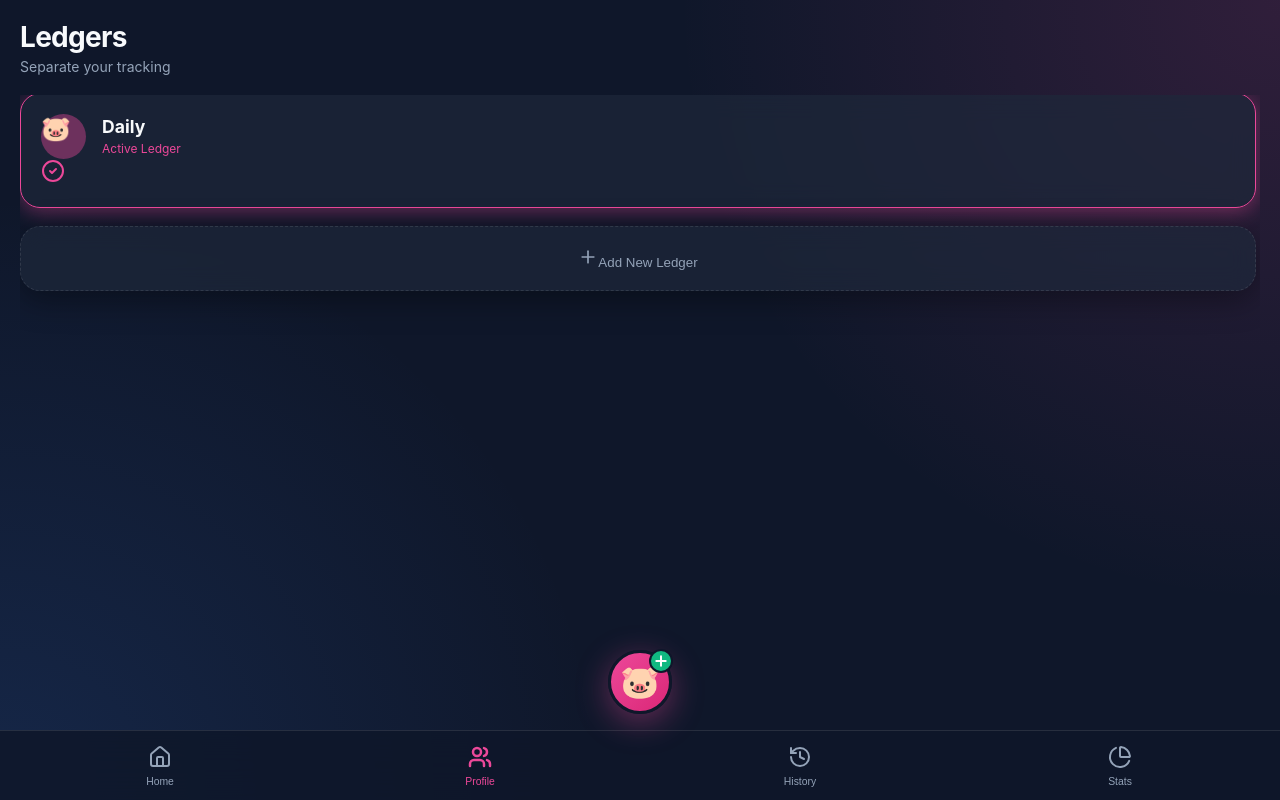
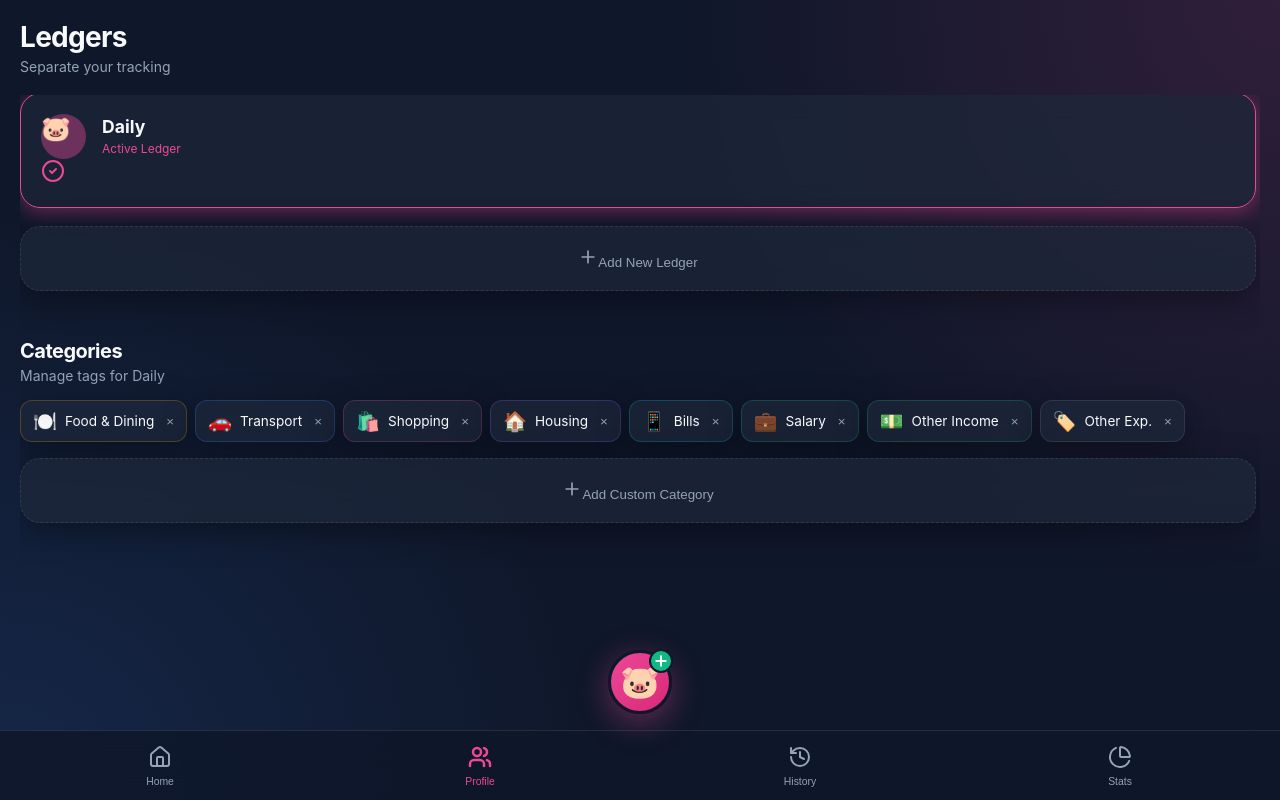
Before and after one commit to KJHsuHector/piggy-app, a React (Vite) app: page / in a window 1280 px wide. Both pictures are taken after a click on the button "Profile". Built offline with nearby package versions, Linux system fonts and the light colour scheme.

Commit message:
feat: implement custom dynamic emoji categories per profile

```diff
--- a/src/components/AddTransaction.jsx
+++ b/src/components/AddTransaction.jsx
@@ -1,20 +1,8 @@
 import React, { useState } from 'react';
 import { useTransactions } from '../context/TransactionContext';
-import { ShoppingBag, Coffee, Car, Home, Smartphone, Briefcase, DollarSign, Activity } from 'lucide-react';
-
-const CATEGORIES = [
-  { id: 'food', label: 'Food & Dining', icon: Coffee, color: '#f59e0b' },
-  { id: 'transport', label: 'Transport', icon: Car, color: '#3b82f6' },
-  { id: 'shopping', label: 'Shopping', icon: ShoppingBag, color: '#ec4899' },
-  { id: 'housing', label: 'Housing', icon: Home, color: '#8b5cf6' },
-  { id: 'bills', label: 'Bills', icon: Smartphone, color: '#06b6d4' },
-  { id: 'salary', label: 'Salary', icon: Briefcase, color: '#10b981', type: 'income' },
-  { id: 'other_in', label: 'Other Income', icon: DollarSign, color: '#10b981', type: 'income' },
-  { id: 'other_out', label: 'Other Exp.', icon: Activity, color: '#64748b' },
-];
 
 export const AddTransaction = ({ onSave }) => {
-  const { addTransaction } = useTransactions();
+  const { addTransaction, activeProfile } = useTransactions();
   const [amount, setAmount] = useState('0');
   const [type, setType] = useState('expense'); // 'expense' or 'income'
   const [category, setCategory] = useState(null);
@@ -53,7 +41,8 @@ export const AddTransaction = ({ onSave }) => {
     onSave();
   };
 
-  const filteredCategories = CATEGORIES.filter(c =>
+  const currentCategories = activeProfile?.categories || [];
+  const filteredCategories = currentCategories.filter(c =>
     type === 'expense' ? c.type !== 'income' : c.type === 'income'
   );
 
@@ -85,7 +74,6 @@ export const AddTransaction = ({ onSave }) => {
         <div className="section-title" style={{ flexShrink: 0 }}>Select Category</div>
         <div className="category-grid" style={{ flexShrink: 0 }}>
         {filteredCategories.map(cat => {
-          const Icon = cat.icon;
           const isSelected = category?.id === cat.id;
           return (
             <button
@@ -94,8 +82,8 @@ export const AddTransaction = ({ onSave }) => {
               onClick={() => setCategory(cat)}
               style={{ '--cat-color': cat.color }}
             >
-              <div className="cat-icon" style={{ background: isSelected ? cat.color : `${cat.color}20`, color: isSelected ? 'white' : cat.color }}>
-                <Icon size={24} />
+              <div className="cat-icon flex-center" style={{ background: isSelected ? cat.color : `${cat.color}20`, color: isSelected ? 'white' : cat.color, fontSize: '1.5rem' }}>
+                {cat.icon}
               </div>
               <span className="cat-label">{cat.label}</span>
             </button>
--- a/src/components/AnalysisDashboard.jsx
+++ b/src/components/AnalysisDashboard.jsx
@@ -1,19 +1,9 @@
 import React from 'react';
 import { useTransactions } from '../context/TransactionContext';
 import { PieChart, Pie, Cell, ResponsiveContainer, Tooltip } from 'recharts';
-import { ShoppingBag, Coffee, Car, Home, Smartphone, Activity } from 'lucide-react';
-
-const CATEGORY_META = {
-  food: { label: 'Food & Dining', icon: Coffee, color: '#f59e0b' },
-  transport: { label: 'Transport', icon: Car, color: '#3b82f6' },
-  shopping: { label: 'Shopping', icon: ShoppingBag, color: '#ec4899' },
-  housing: { label: 'Housing', icon: Home, color: '#8b5cf6' },
-  bills: { label: 'Bills', icon: Smartphone, color: '#06b6d4' },
-  other_out: { label: 'Other Exp.', icon: Activity, color: '#64748b' },
-};
 
 export const AnalysisDashboard = () => {
-  const { transactions } = useTransactions();
+  const { transactions, activeProfile } = useTransactions();
 
   // Get current month boundaries
   const now = new Date();
@@ -35,12 +25,16 @@ export const AnalysisDashboard = () => {
 
   // Format data for Recharts
   const chartData = Object.keys(categoryTotals)
-    .map(key => ({
-      name: CATEGORY_META[key]?.label || 'Other',
-      value: categoryTotals[key],
-      color: CATEGORY_META[key]?.color || '#64748b',
-      id: key
-    }))
+    .map(key => {
+      const catMeta = activeProfile?.categories?.find(c => c.id === key);
+      return {
+        name: catMeta?.label || 'Deleted Category',
+        value: categoryTotals[key],
+        color: catMeta?.color || '#a1a1aa',
+        icon: catMeta?.icon || '❓',
+        id: key
+      };
+    })
     .sort((a, b) => b.value - a.value); // Sort largest to smallest
 
   const CustomTooltip = ({ active, payload }) => {
@@ -129,7 +123,6 @@ export const AnalysisDashboard = () => {
               {chartData.map((item, index) => {
                 const percentage = Math.round((item.value / totalSpent) * 100);
                 const isLast = index === chartData.length - 1;
-                const Icon = CATEGORY_META[item.id]?.icon || Activity;
 
                 return (
                   <div
@@ -141,8 +134,8 @@ export const AnalysisDashboard = () => {
                     }}
                   >
                     <div style={{ display: 'flex', alignItems: 'center', gap: '0.75rem' }}>
-                      <div className="flex-center" style={{ width: '36px', height: '36px', borderRadius: '50%', background: `${item.color}20`, color: item.color }}>
-                        <Icon size={18} />
+                      <div className="flex-center" style={{ width: '36px', height: '36px', borderRadius: '50%', background: `${item.color}20`, color: item.color, fontSize: '1.2rem' }}>
+                        {item.icon}
                       </div>
                       <div>
                         <div style={{ fontWeight: '600' }}>{item.name}</div>
--- a/src/components/HistoryList.jsx
+++ b/src/components/HistoryList.jsx
@@ -2,7 +2,7 @@ import React from 'react';
 import { useTransactions } from '../context/TransactionContext';
 
 export const HistoryList = () => {
-  const { transactions, deleteTransaction } = useTransactions();
+  const { transactions, deleteTransaction, activeProfile } = useTransactions();
 
   // Group transactions by date
   const groupedTransactions = transactions.reduce((groups, t) => {
@@ -33,7 +33,9 @@ export const HistoryList = () => {
             </div>
 
             <div className="glass-panel" style={{ padding: '0.5rem 1rem' }}>
-              {groupedTransactions[date].map((t, index) => (
+              {groupedTransactions[date].map((t, index) => {
+                const catMeta = activeProfile?.categories?.find(c => c.id === t.categoryId) || { label: 'Deleted Category', icon: '❓', color: '#a1a1aa' };
+                return (
                   <div
                     key={t.id}
                     className="history-item flex-between"
@@ -42,11 +44,16 @@ export const HistoryList = () => {
                       borderBottom: index < groupedTransactions[date].length - 1 ? '1px solid var(--border-color)' : 'none'
                     }}
                   >
+                    <div style={{ display: 'flex', alignItems: 'center', gap: '0.75rem' }}>
+                      <div className="flex-center" style={{ width: '36px', height: '36px', borderRadius: '50%', background: `${catMeta.color}20`, color: catMeta.color, fontSize: '1.2rem' }}>
+                        {catMeta.icon}
+                      </div>
                       <div>
-                    <div style={{ fontWeight: '600' }}>{t.categoryId || 'Other'}</div>
+                        <div style={{ fontWeight: '600' }}>{catMeta.label}</div>
                         {t.note && (
                           <div className="subtitle" style={{ fontSize: '0.75rem', marginTop: '2px' }}>{t.note}</div>
                         )}
+                      </div>
                     </div>
                   <div className="flex-center" style={{ gap: '1rem' }}>
                     <div className={t.type === 'income' ? 'text-success' : 'text-primary'} style={{ fontWeight: '700' }}>
@@ -62,7 +69,7 @@ export const HistoryList = () => {
                     </button>
                   </div>
                 </div>
-              ))}
+              )})}
             </div>
           </div>
         ))
--- a/src/components/ProfileManager.jsx
+++ b/src/components/ProfileManager.jsx
@@ -1,11 +1,17 @@
 import React, { useState } from 'react';
 import { useTransactions } from '../context/TransactionContext';
-import { UserCircle, Plus, Trash2, CheckCircle2 } from 'lucide-react';
+import { Plus, Trash2, CheckCircle2 } from 'lucide-react';
 
 export const ProfileManager = () => {
-  const { profiles, activeProfileId, setActiveProfileId, addProfile, deleteProfile } = useTransactions();
-  const [isAdding, setIsAdding] = useState(false);
+  const { profiles, activeProfile, activeProfileId, setActiveProfileId, addProfile, deleteProfile, addCategory, deleteCategory } = useTransactions();
+  const [isAddingProfile, setIsAddingProfile] = useState(false);
   const [newProfileName, setNewProfileName] = useState('');
+
+  const [isAddingCategory, setIsAddingCategory] = useState(false);
+  const [catName, setCatName] = useState('');
+  const [catEmoji, setCatEmoji] = useState('🍔');
+  const [catType, setCatType] = useState('expense');
+  const [catColor, setCatColor] = useState('#ec4899');
 
   const handleAddSubmit = (e) => {
     e.preventDefault();
@@ -14,7 +20,21 @@ export const ProfileManager = () => {
     // Default to a folder icon, or a Piggy icon.
     addProfile(newProfileName.trim(), '📁');
     setNewProfileName('');
-    setIsAdding(false);
+    setIsAddingProfile(false);
+  };
+
+  const handleAddCategory = (e) => {
+    e.preventDefault();
+    if (!catName.trim() || !catEmoji.trim()) return;
+
+    addCategory(activeProfileId, {
+      label: catName.trim(),
+      icon: catEmoji.trim(),
+      color: catColor,
+      type: catType
+    });
+    setCatName('');
+    setIsAddingCategory(false);
   };
 
   return (
@@ -66,7 +86,7 @@ export const ProfileManager = () => {
           );
         })}
 
-        {isAdding ? (
+        {isAddingProfile ? (
           <form className="glass-panel" onSubmit={handleAddSubmit} style={{ borderStyle: 'dashed' }}>
             <h3 style={{ fontSize: '1rem', marginBottom: '0.75rem' }}>Create New Ledger</h3>
             <div className="flex-between" style={{ gap: '0.75rem' }}>
@@ -82,7 +102,7 @@ export const ProfileManager = () => {
               <button type="submit" className="btn btn-primary" disabled={!newProfileName.trim()}>
                 Save
               </button>
-              <button type="button" className="btn" style={{ background: 'transparent', border: '1px solid var(--border-color)' }} onClick={() => setIsAdding(false)}>
+              <button type="button" className="btn" style={{ background: 'transparent', border: '1px solid var(--border-color)' }} onClick={() => setIsAddingProfile(false)}>
                 Cancel
               </button>
             </div>
@@ -90,13 +110,80 @@ export const ProfileManager = () => {
         ) : (
           <button
             className="glass-panel flex-center"
-            style={{ width: '100%', borderStyle: 'dashed', color: 'var(--text-secondary)', gap: '0.5rem', cursor: 'pointer' }}
-            onClick={() => setIsAdding(true)}
+            style={{ width: '100%', borderStyle: 'dashed', color: 'var(--text-secondary)', gap: '0.5rem', cursor: 'pointer', marginBottom: '2rem' }}
+            onClick={() => setIsAddingProfile(true)}
           >
             <Plus size={20} />
             <span>Add New Ledger</span>
           </button>
         )}
+
+        {/* Categories Section for Active Profile */}
+        <div style={{ marginTop: '1rem' }}>
+          <h2 className="title" style={{ fontSize: '1.25rem', marginBottom: '0.25rem' }}>Categories</h2>
+          <p className="subtitle" style={{ marginBottom: '1rem' }}>Manage tags for {activeProfile.name}</p>
+
+          <div style={{ display: 'flex', flexWrap: 'wrap', gap: '0.5rem', marginBottom: '1rem' }}>
+            {activeProfile.categories.map(cat => (
+              <div key={cat.id} className="glass-panel" style={{ padding: '0.5rem 0.75rem', marginBottom: 0, display: 'flex', alignItems: 'center', gap: '0.5rem', borderRadius: '12px', border: `1px solid ${cat.color}40` }}>
+                <span style={{ fontSize: '1.2rem' }}>{cat.icon}</span>
+                <span style={{ fontSize: '0.85rem' }}>{cat.label}</span>
+                {activeProfile.categories.length > 1 && (
+                  <button onClick={() => deleteCategory(activeProfileId, cat.id)} style={{ background: 'none', border: 'none', color: 'var(--text-secondary)', marginLeft: '0.25rem' }}>
+                    &times;
+                  </button>
+                )}
+              </div>
+            ))}
+          </div>
+
+          {isAddingCategory ? (
+            <form className="glass-panel" onSubmit={handleAddCategory} style={{ borderStyle: 'dashed', display: 'flex', flexDirection: 'column', gap: '0.75rem' }}>
+              <select className="glass-input" value={catType} onChange={e => setCatType(e.target.value)} style={{ padding: '0.75rem' }}>
+                <option value="expense">Expense Category</option>
+                <option value="income">Income Category</option>
+              </select>
+              <div style={{ display: 'flex', gap: '0.5rem' }}>
+                <input
+                  type="text"
+                  className="glass-input"
+                  placeholder="Emoji 🍔"
+                  value={catEmoji}
+                  onChange={e => setCatEmoji(e.target.value)}
+                  style={{ width: '70px', textAlign: 'center' }}
+                  maxLength={2}
+                />
+                <input
+                  type="text"
+                  className="glass-input"
+                  style={{ flex: 1 }}
+                  placeholder="Name (e.g. Snacks)"
+                  value={catName}
+                  onChange={e => setCatName(e.target.value)}
+                />
+                <input
+                  type="color"
+                  value={catColor}
+                  onChange={e => setCatColor(e.target.value)}
+                  style={{ width: '45px', height: '45px', borderRadius: '8px', border: 'none', background: 'none' }}
+                />
+              </div>
+              <div className="flex-between">
+                <button type="button" className="btn" style={{ background: 'transparent', border: '1px solid var(--border-color)' }} onClick={() => setIsAddingCategory(false)}>Cancel</button>
+                <button type="submit" className="btn btn-primary" disabled={!catName || !catEmoji}>Add Category</button>
+              </div>
+            </form>
+          ) : (
+             <button
+              className="glass-panel flex-center"
+              style={{ width: '100%', borderStyle: 'dashed', color: 'var(--text-secondary)', gap: '0.5rem', cursor: 'pointer' }}
+              onClick={() => setIsAddingCategory(true)}
+            >
+              <Plus size={20} />
+              <span>Add Custom Category</span>
+            </button>
+          )}
+        </div>
       </div>
 
       <style>{`
--- a/src/context/TransactionContext.jsx
+++ b/src/context/TransactionContext.jsx
@@ -1,6 +1,17 @@
 import React, { createContext, useContext, useState, useEffect } from 'react';
 
 const TRANSACTION_STORAGE_KEY = 'piggy_transactions';
+
+export const DEFAULT_CATEGORIES = [
+  { id: 'food', label: 'Food & Dining', icon: '🍽️', color: '#f59e0b', type: 'expense' },
+  { id: 'transport', label: 'Transport', icon: '🚗', color: '#3b82f6', type: 'expense' },
+  { id: 'shopping', label: 'Shopping', icon: '🛍️', color: '#ec4899', type: 'expense' },
+  { id: 'housing', label: 'Housing', icon: '🏠', color: '#8b5cf6', type: 'expense' },
+  { id: 'bills', label: 'Bills', icon: '📱', color: '#06b6d4', type: 'expense' },
+  { id: 'salary', label: 'Salary', icon: '💼', color: '#10b981', type: 'income' },
+  { id: 'other_in', label: 'Other Income', icon: '💵', color: '#10b981', type: 'income' },
+  { id: 'other_out', label: 'Other Exp.', icon: '🏷️', color: '#64748b', type: 'expense' }
+];
 
 const TransactionContext = createContext();
 
@@ -10,11 +21,18 @@ export const TransactionProvider = ({ children }) => {
   const [profiles, setProfiles] = useState(() => {
     try {
       const saved = localStorage.getItem('piggy_profiles');
-      if (saved) return JSON.parse(saved);
+      if (saved) {
+        const parsed = JSON.parse(saved);
+        // Migration: Ensure existing profiles have categories
+        return parsed.map(p => ({
+          ...p,
+          categories: p.categories || DEFAULT_CATEGORIES
+        }));
+      }
     } catch (e) {
       console.error("Failed to parse profiles", e);
     }
-    return [{ id: 'daily', name: 'Daily', icon: '🐷' }];
+    return [{ id: 'daily', name: 'Daily', icon: '🐷', categories: DEFAULT_CATEGORIES }];
   });
 
   const [activeProfileId, setActiveProfileId] = useState(() => {
@@ -46,7 +64,7 @@ export const TransactionProvider = ({ children }) => {
 
   // Profile Management
   const addProfile = (name, icon) => {
-    const newProfile = { id: Date.now().toString(), name, icon };
+    const newProfile = { id: Date.now().toString(), name, icon, categories: DEFAULT_CATEGORIES };
     setProfiles(prev => [...prev, newProfile]);
     setActiveProfileId(newProfile.id);
   };
@@ -58,6 +76,26 @@ export const TransactionProvider = ({ children }) => {
     if (activeProfileId === id) {
       setActiveProfileId(profiles.filter(p => p.id !== id)[0].id);
     }
+  };
+
+  // Category Management
+  const addCategory = (profileId, category) => {
+    const newCategory = { ...category, id: Date.now().toString() };
+    setProfiles(prev => prev.map(p => {
+      if (p.id === profileId) {
+        return { ...p, categories: [...p.categories, newCategory] };
+      }
+      return p;
+    }));
+  };
+
+  const deleteCategory = (profileId, categoryId) => {
+    setProfiles(prev => prev.map(p => {
+      if (p.id === profileId) {
+        return { ...p, categories: p.categories.filter(c => c.id !== categoryId) };
+      }
+      return p;
+    }));
   };
 
   const addTransaction = (transaction) => {
@@ -87,13 +125,18 @@ export const TransactionProvider = ({ children }) => {
     .filter(t => t.type === 'income')
     .reduce((sum, t) => sum + t.amount, 0);
 
+  const activeProfile = profiles.find(p => p.id === activeProfileId) || profiles[0];
+
   return (
     <TransactionContext.Provider value={{
       profiles,
+      activeProfile,
       activeProfileId,
       setActiveProfileId,
       addProfile,
       deleteProfile,
+      addCategory,
+      deleteCategory,
       transactions: activeTransactions, // Expose only active txs universally
       addTransaction,
       deleteTransaction,
```
Lines whose indentation alone changed are shown as unchanged.
